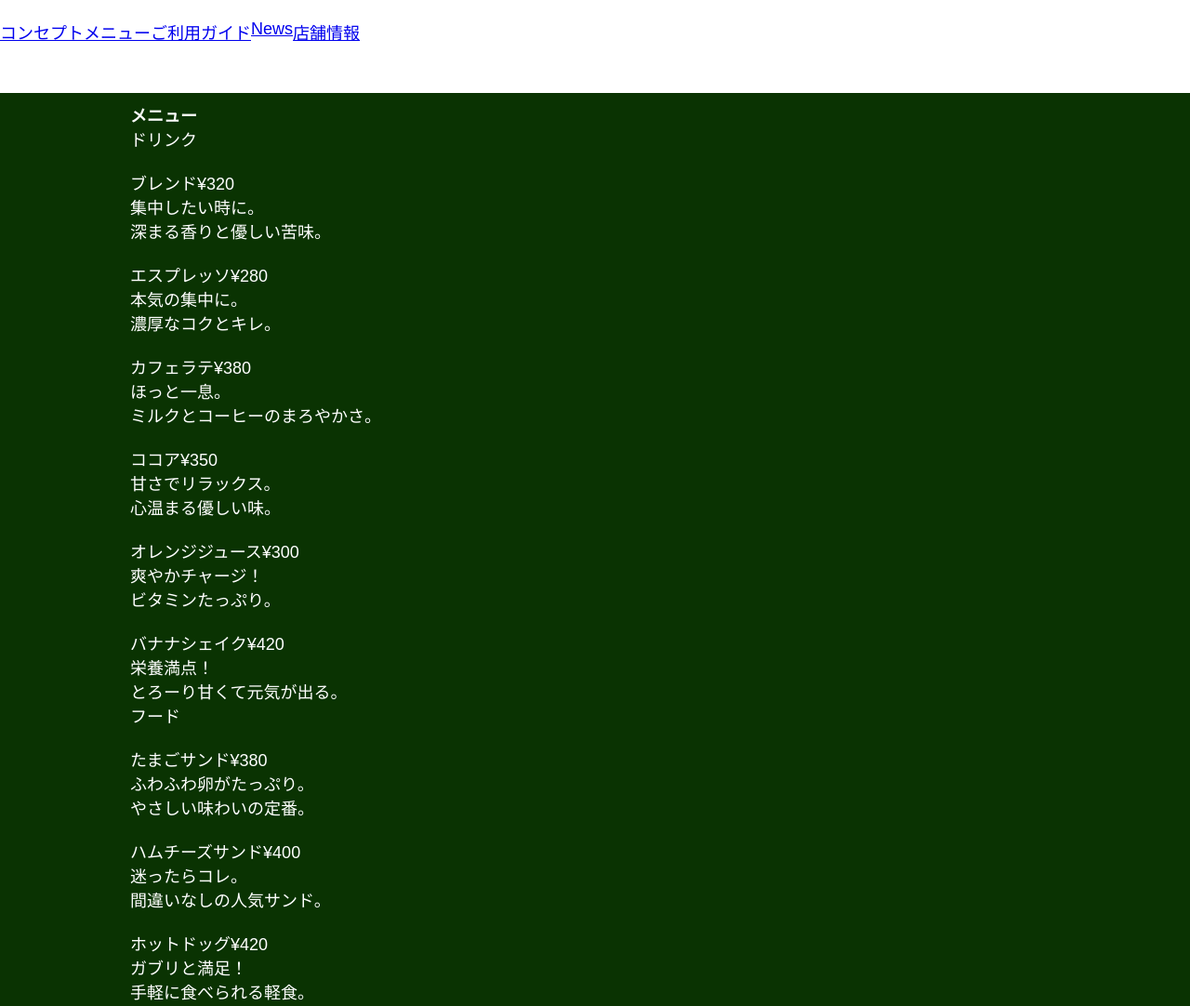
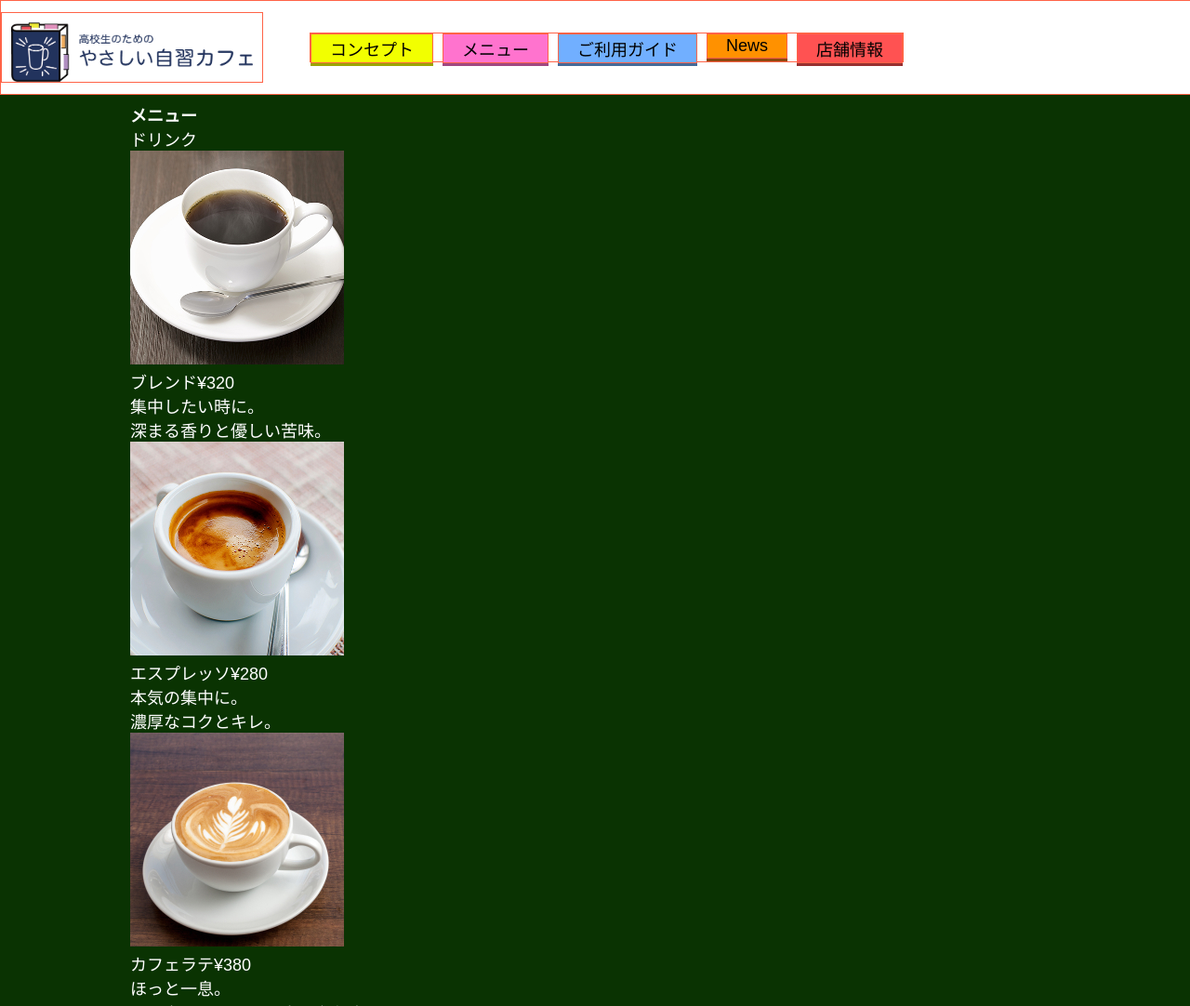
Before and after one commit to nsdhnt/Yasashii-Jisyu-Cafe, a plain HTML site: page menu.html in a window 1280 px wide. Shown: the top 1082 px of the page at 93% size. Drawn offline with Linux system fonts and the light colour scheme.

Commit message:
更新：menu

```diff
--- a/css/menu.css
+++ b/css/menu.css
@@ -11,22 +11,140 @@ body{
 }
 #header{
     background-color:#FFF;
+    width:100%;
     height:100px;
+    display:flex;
+    gap:50px;
+    margin-top:-100px;
+    position:fixed;
+    border:solid 1px tomato;
+}
+#header img{
+    width:260px;
+    height:64px;
+    padding:10px 10px 0 10px;
+    border:solid 1px tomato;
+    margin-top:12px;
+    margin-bottom:;
 }
 #g_Navi{
     display:flex;
     list-style:none;
     text-align:right;
+    gap:10px;
+    height:30px;
+    margin-top:auto;
+    margin-bottom:auto;
+    border:solid 1px tomato;
 }
 li{
     text-align:right;
 }
+.nav_concept{
+  background-color:#F2FF00;
+  border: solid 2px #F2FF00;
+  color: #000;
+  padding: 2px 20px;
+  text-decoration: none;
+  font-size: 18px;
+  box-shadow: 0 3px 0 #9DA500;
+  display: inline-block;
+  transition: .3s;
+  margin-top:auto;
+  margin-bottom:auto;
+  border:solid 1px tomato;
+}
+.nav_concept:hover {
+  color: #000;
+  transform: translateY(3px);
+  box-shadow: 0 0 0 #191970;
+}
+.nav_menu{
+  background-color:#FF73CE;
+  border: solid 2px #FF73CE;
+  color: #000;
+  padding: 2px 20px;
+  text-decoration: none;
+  font-size: 18px;
+  box-shadow: 0 3px 0 #A04781;
+  display: inline-block;
+  transition: .3s;
+  margin-top:auto;
+  margin-bottom:auto;
+  border:solid 1px tomato;
+}
+.nav_menu:hover {
+  color: #000;
+  transform: translateY(3px);
+  box-shadow: 0 0 0 #191970;
+}
+.nav_usage{
+  background-color:#71AFFF;
+  border: solid 2px #71AFFF;
+  color: #000;
+  padding: 2px 20px;
+  text-decoration: none;
+  font-size: 18px;
+  box-shadow: 0 3px 0 #456998;
+  display: inline-block;
+  transition: .3s;
+  margin-top:auto;
+  margin-bottom:auto;
+  border:solid 1px tomato;
+}
+.nav_usage:hover {
+  color: #000;
+  transform: translateY(3px);
+  box-shadow: 0 0 0 #191970;
+}
+.nav_news{
+  background-color:#FF9100;
+  border: solid 2px #FF9100;
+  color: #000;
+  padding: 2px 20px;
+  text-decoration: none;
+  font-size: 18px;
+  box-shadow: 0 3px 0 #8F470D;
+  display: inline-block;
+  transition: .3s;
+  margin-top:auto;
+  margin-bottom:auto;
+  border:solid 1px tomato;
+}
+.nav_news:hover {
+  color: #000;
+  transform: translateY(3px);
+  box-shadow: 0 0 0 #191970;
+}
+.nav_shop{
+  background-color:#FF5252;
+  border: solid 2px #FF5252;
+  color: #000;
+  padding: 2px 20px;
+  text-decoration: none;
+  font-size: 18px;
+  box-shadow: 0 3px 0 #983030;
+  display: inline-block;
+  transition: .3s;
+  margin-top:auto;
+  margin-bottom:auto;
+  border:solid 1px tomato;
+}
+.nav_shop:hover {
+  color: #000;
+  transform: translateY(3px);
+  box-shadow: 0 0 0 #191970;
+}
+
+
+
 #main{
     background-color:#0A3302;
     padding:10px;
     width:1000px;
     margin-right:auto;
     margin-left:auto;
+    margin-top:100px;
 }
 .sentence{
     padding:20px;
--- a/menu.html
+++ b/menu.html
@@ -9,20 +9,20 @@
 <body>
 <div id="container">
     <div id="header">
-        <img src="">
-        <ul id="g_Navi">
-            <li><a href="#">コンセプト</a></li>
-            <li><a href="#">メニュー</a></li>
-            <li><a href="#">ご利用ガイド</a></li>
-            <li><a href="#">News</a></li>
-            <li><a href="#">店舗情報</a></li>
-        </ul>
+        <p><a href="index.html"><img src="images/YasashiiJisyuCafe_logo.png" alt="高校生のためのやさしい自習カフェ"></a></p>
+            <ul id="g_Navi">
+                <li><a href="concept.html" class="nav_concept">コンセプト</a></li>
+                <li><a href="menu.html" class="nav_menu">メニュー</a></li>
+                <li><a href="#" class="nav_usage">ご利用ガイド</a></li>
+                <li><a href="#" class="nav_news">News</a></li>
+                <li><a href="#" class="nav_shop">店舗情報</a></li>
+            </ul>
     </div>
     <div id="main">
         <h1>メニュー</h1>
         <p>ドリンク</p>
         <div class="itemWrap">
-            <img src="">
+            <img src="images/blend.jpg">
             <div class="itemContentWrap">
                 <p>ブレンド¥320</p>
                 <p>
@@ -32,7 +32,7 @@
             </div>
         </div>
         <div class="itemWrap">
-            <img src="">
+            <img src="images/espresso.jpg">
             <div class="itemContentWrap">
                 <p>エスプレッソ¥280</p>
                 <p>
@@ -42,7 +42,7 @@
             </div>
         </div>
         <div class="itemWrap">
-            <img src="">
+            <img src="images/cafelatte.jpg">
             <div class="itemContentWrap">
                 <p>カフェラテ¥380</p>
                 <p>
@@ -52,7 +52,7 @@
             </div>
         </div>
         <div class="itemWrap">
-            <img src="">
+            <img src="images/cocoa.jpg">
             <div class="itemContentWrap">
                 <p>ココア¥350</p>
                 <p>
@@ -62,7 +62,7 @@
             </div>
         </div>
         <div class="itemWrap">
-            <img src="">
+            <img src="images/orangejuice.jpg">
             <div class="itemContentWrap">
                 <p>オレンジジュース¥300</p>
                 <p>
@@ -72,7 +72,7 @@
             </div>
         </div>
         <div class="itemWrap">
-            <img src="">
+            <img src="images/bananashake.jpg">
             <div class="itemContentWrap">
                 <p>バナナシェイク¥420</p>
                 <p>
@@ -84,7 +84,7 @@
 
         <p>フード</p>
         <div class="itemWrap">
-            <img src="">
+            <img src="images/eggsandwich.jpg">
             <div class="itemContentWrap">
                 <p>たまごサンド¥380</p>
                 <p>
@@ -94,7 +94,7 @@
             </div>
         </div>
         <div class="itemWrap">
-            <img src="">
+            <img src="images/hamsheesesandwich.jpg">
             <div class="itemContentWrap">
                 <p>ハムチーズサンド¥400</p>
                 <p>
@@ -104,7 +104,7 @@
             </div>
         </div>
         <div class="itemWrap">
-            <img src="">
+            <img src="images/hotdog.jpg">
             <div class="itemContentWrap">
                 <p>ホットドッグ¥420</p>
                 <p>
@@ -115,7 +115,7 @@
         </div>
 
         <div class="itemWrap">
-            <img src="">
+            <img src="images/buttertoast.jpg">
             <div class="itemContentWrap">
                 <p>バタートースト¥280</p>
                 <p>
@@ -125,7 +125,7 @@
             </div>
         </div>
         <div class="itemWrap">
-            <img src="">
+            <img src="images/anbuttertoast.jpg">
             <div class="itemContentWrap">
                 <p>あんバタートースト¥380</p>
                 <p>
@@ -135,7 +135,7 @@
             </div>
         </div>
         <div class="itemWrap">
-            <img src="">
+            <img src="images/chocobananatoast.jpg">
             <div class="itemContentWrap">
                 <p>チョコバナナトースト¥400</p>
                 <p>
@@ -148,7 +148,7 @@
 
         <p>スイーツ</p>
         <div class="itemWrap">
-            <img src="">
+            <img src="images/shortcake.jpg">
             <div class="itemContentWrap">
                 <p>ショートケーキ¥450</p>
                 <p>
@@ -158,7 +158,7 @@
             </div>
         </div>
         <div class="itemWrap">
-            <img src="">
+            <img src="images/chococake.jpg">
             <div class="itemContentWrap">
                 <p>ショコラケーキ¥420</p>
                 <p>
@@ -168,7 +168,7 @@
             </div>
         </div>
         <div class="itemWrap">
-            <img src="">
+            <img src="images/cheesecake.jpg">
             <div class="itemContentWrap">
                 <p>チーズケーキ¥400</p>
                 <p>
@@ -178,7 +178,7 @@
             </div>
         </div>
         <div class="itemWrap">
-            <img src="">
+            <img src="images/cookie.jpg">
             <div class="itemContentWrap">
                 <p>クッキー¥150</p>
                 <p>
@@ -188,7 +188,7 @@
             </div>
         </div>
         <div class="itemWrap">
-            <img src="">
+            <img src="images/pancake.jpg">
             <div class="itemContentWrap">
                 <p>パンケーキ¥480</p>
                 <p>
@@ -198,7 +198,7 @@
             </div>
         </div>
         <div class="itemWrap">
-            <img src="">
+            <img src="images/donut.jpg">
             <div class="itemContentWrap">
                 <p>ドーナツ¥250</p>
                 <p>
```
